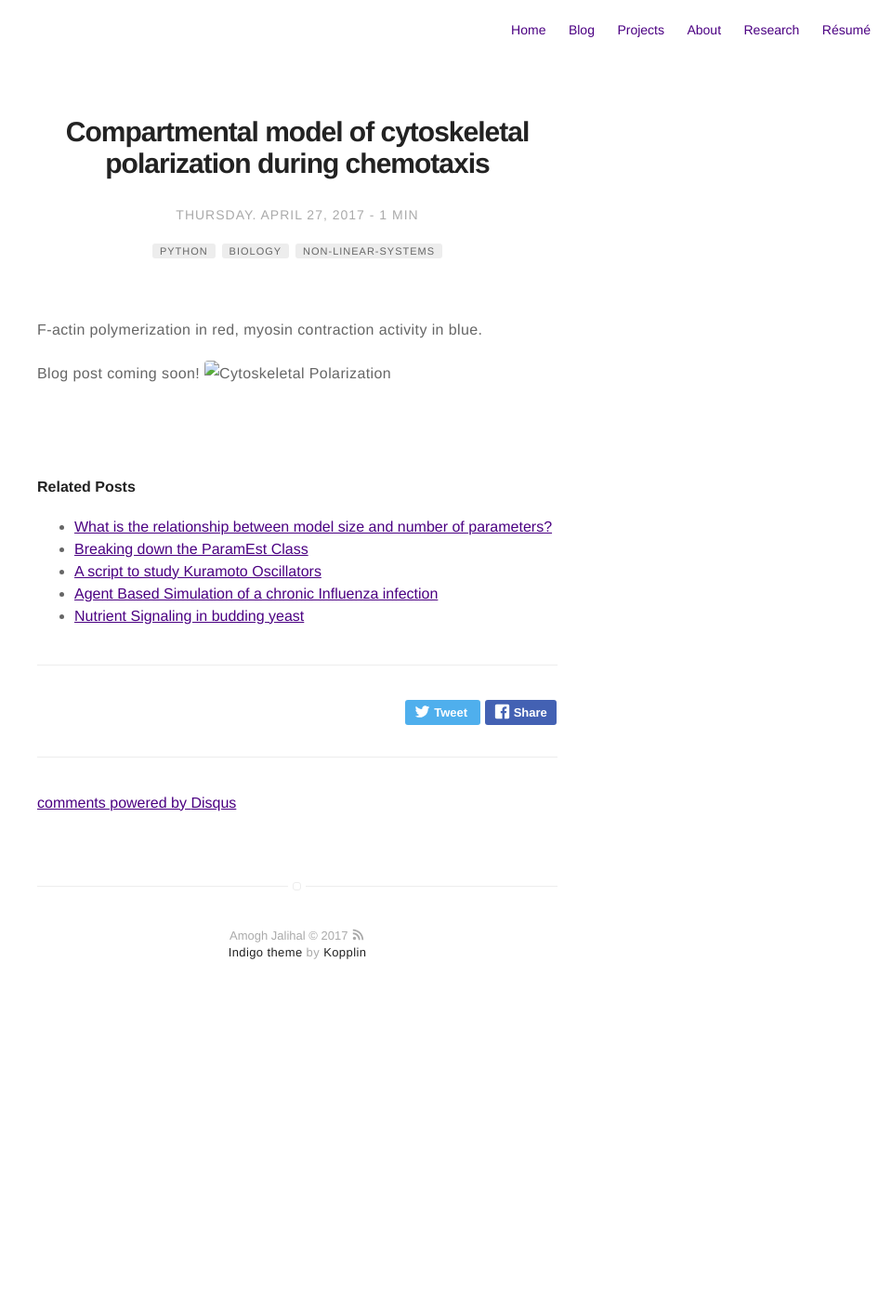
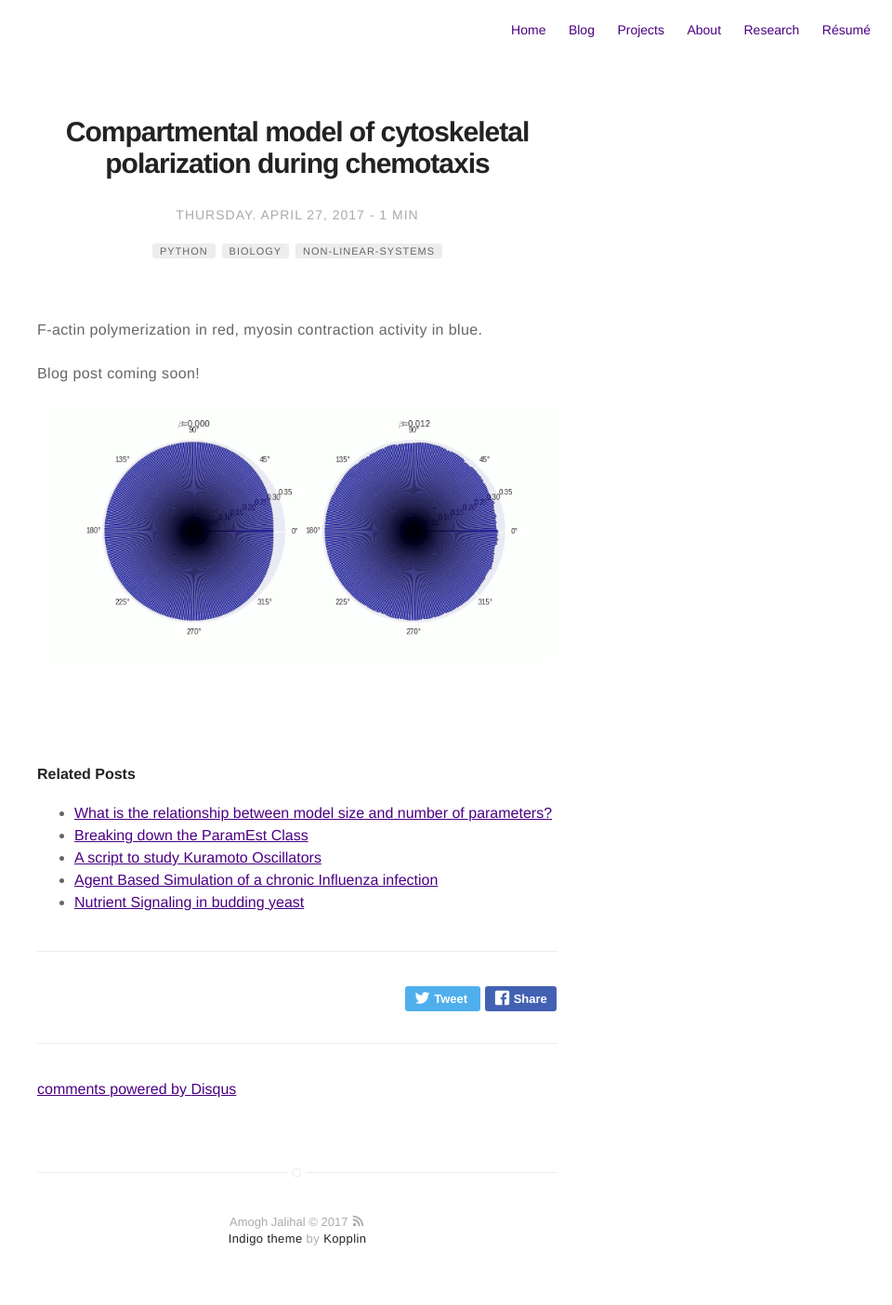
Before and after one commit to amoghpj/amoghpj.github.io, a Jekyll site: the page built from _posts/2017-04-27-polarization-cytoskeleton.md, in a window 1280 px wide. Shown: the whole page at 93% size, without its empty margins (320-1280 px from the left). Built offline with Jekyll 4.4.1, drawn with Linux system fonts in a browser that asks for light colours; comment, search, counter and statistics services are not loaded; before the commit the page ends 1096 px from its top, so only the background shows below that.

Commit message:
Fixed braces in link

```diff
--- a/_posts/2017-04-27-polarization-cytoskeleton.md
+++ b/_posts/2017-04-27-polarization-cytoskeleton.md
@@ -11,4 +11,5 @@ projects: true
 F-actin polymerization in red, myosin contraction activity in blue.
 
 Blog post coming soon!
-![Cytoskeletal Polarization]({{site.url/assets/images/polarized-rewired.gif}})
+
+![Cytoskeletal Polarization]({{ site.url }}/assets/images/polarized-rewired.gif)
```
